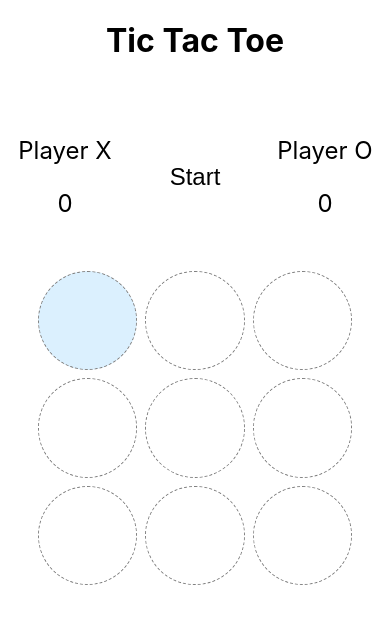
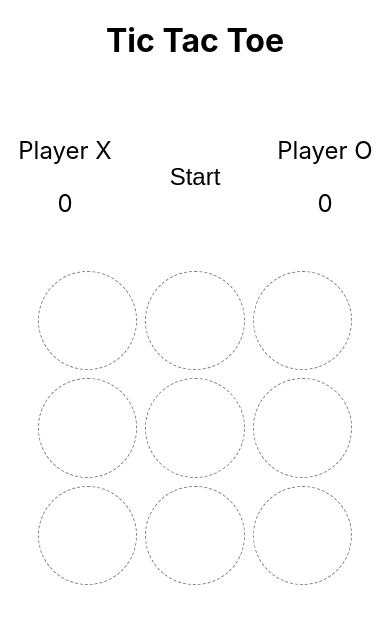
Before and after one commit to tkeeching/tic-tac-toe-react, a React (Create React App) app: page / in a window 390 px wide. In both pictures the pointer is over the element 87 px from the left and 320 px from the top of the page. Shown: the top 624 px of the page. Built offline with nearby package versions, Linux system fonts and the light colour scheme.

Commit message:
Remove tile hover state on mobile

```diff
--- a/src/components/Tile/Tile.css
+++ b/src/components/Tile/Tile.css
@@ -13,3 +13,9 @@
   transition: background-color 0.3s ease-out;
   cursor: pointer;
 }
+
+@media only screen and (max-width: 600px) {
+  .tile:hover {
+    background-color: #fff;
+  }
+}
```
